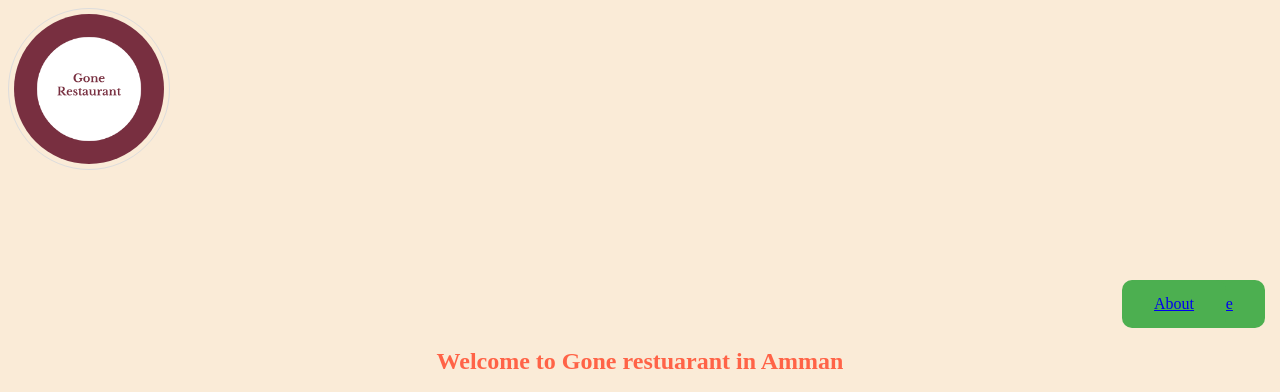
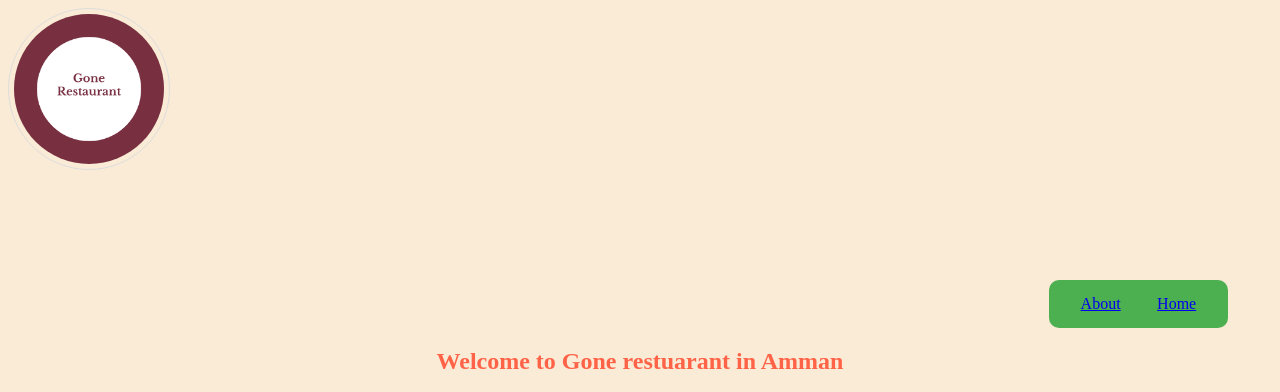
Before and after one commit to Mostafa-Albelbeisi/my-restaurant., a plain HTML site: page index.html in a window 1280 px wide. Shown: the top 392 px of the page. Drawn offline with Linux system fonts and the light colour scheme; files whose address does not match are found by name.

Commit message:
my-restaurant

```diff
--- a/my-restaurant-style.css
+++ b/my-restaurant-style.css
@@ -11,7 +11,7 @@ body{
     display: inline-block;
     font-size: 16px;
     border-radius:10px;
-    margin-left: 91%;
+    margin-left: 88%;
     margin-right: -103%;
 }
 #img1{
```
